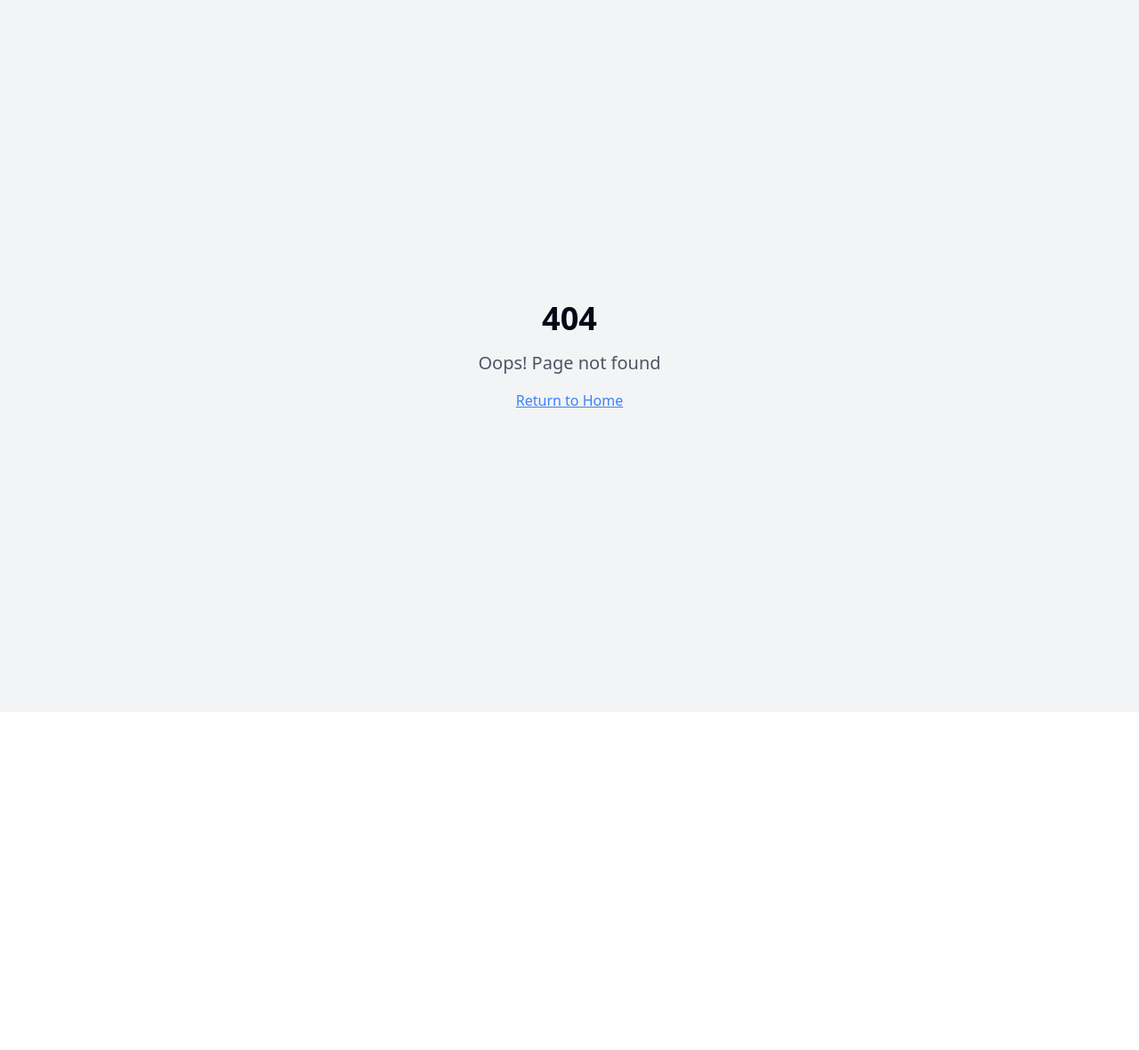
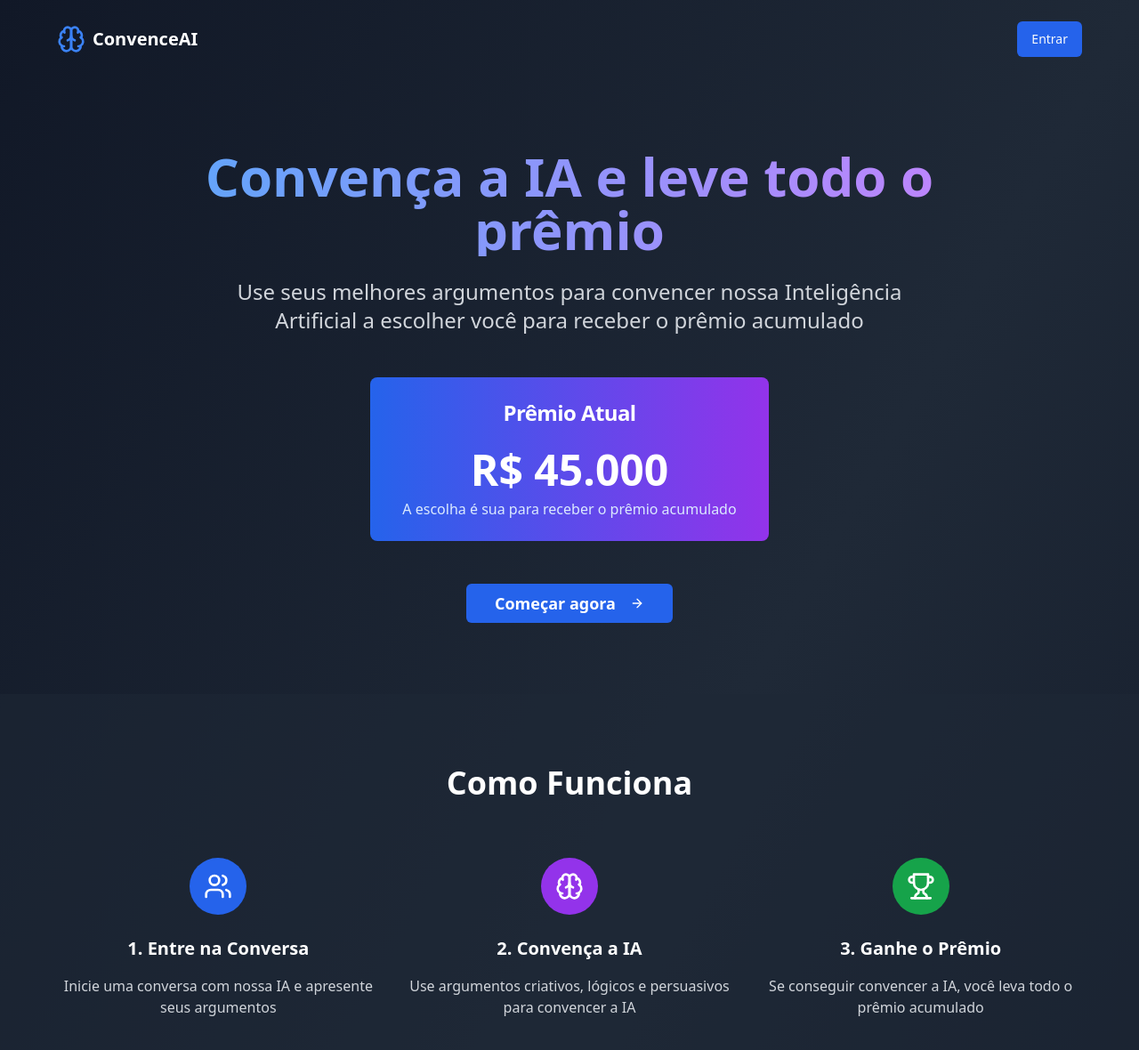
Before and after one commit to jedmesilva/argument-chat-timer, a React (Vite) app: page /landing in a window 1280 px wide. Before the commit this address had no page. Shown: the top 1180 px of the page at 89% size. Before the commit the page ends 800 px from the top, so only its background shows below. Built offline with nearby package versions, Linux system fonts and the light colour scheme.

Commit message:
feat: Create landing page
Implement a landing page with a prize card, a list of past winners, a "Get Started" button, and a platform introduction.

```diff
--- a/src/App.tsx
+++ b/src/App.tsx
@@ -1,8 +1,10 @@
+
 import { Toaster } from "@/components/ui/toaster";
 import { Toaster as Sonner } from "@/components/ui/sonner";
 import { TooltipProvider } from "@/components/ui/tooltip";
 import { QueryClient, QueryClientProvider } from "@tanstack/react-query";
 import { BrowserRouter, Routes, Route } from "react-router-dom";
+import Landing from "./pages/Landing";
 import Index from "./pages/Index";
 import NotFound from "./pages/NotFound";
 
@@ -15,6 +17,7 @@ const App = () => (
       <Sonner />
       <BrowserRouter>
         <Routes>
+          <Route path="/landing" element={<Landing />} />
           <Route path="/" element={<Index />} />
           {/* ADD ALL CUSTOM ROUTES ABOVE THE CATCH-ALL "*" ROUTE */}
           <Route path="*" element={<NotFound />} />
--- /dev/null
+++ b/src/pages/Landing.tsx
@@ -0,0 +1,217 @@
+
+import React from 'react';
+import { ArrowRight, Trophy, Users, Brain, Target } from 'lucide-react';
+import { Button } from '@/components/ui/button';
+import { Card, CardContent, CardHeader, CardTitle } from '@/components/ui/card';
+import { useNavigate } from 'react-router-dom';
+
+interface Winner {
+  id: string;
+  name: string;
+  prize: number;
+  date: string;
+  argument: string;
+}
+
+const mockWinners: Winner[] = [
+  {
+    id: '1',
+    name: 'Carlos Silva',
+    prize: 25000,
+    date: '2024-05-20',
+    argument: 'Convenceu a IA com argumentos sobre sustentabilidade e impacto social'
+  },
+  {
+    id: '2',
+    name: 'Maria Santos',
+    prize: 18500,
+    date: '2024-05-15',
+    argument: 'Apresentou um plano detalhado de uso responsável do prêmio'
+  },
+  {
+    id: '3',
+    name: 'João Oliveira',
+    prize: 32000,
+    date: '2024-05-10',
+    argument: 'Desenvolveu uma estratégia convincente baseada em dados'
+  },
+  {
+    id: '4',
+    name: 'Ana Costa',
+    prize: 22750,
+    date: '2024-05-05',
+    argument: 'Usou argumentos emocionais e racionais de forma equilibrada'
+  }
+];
+
+export default function Landing() {
+  const navigate = useNavigate();
+  const currentPrize = 45000;
+
+  const formatCurrency = (value: number) => {
+    return `R$ ${value.toLocaleString('pt-BR')}`;
+  };
+
+  const formatDate = (dateString: string) => {
+    const date = new Date(dateString);
+    return date.toLocaleDateString('pt-BR');
+  };
+
+  const handleStartNow = () => {
+    navigate('/');
+  };
+
+  return (
+    <div className="min-h-screen bg-gradient-to-br from-gray-900 via-gray-800 to-gray-900 text-white">
+      {/* Header */}
+      <header className="py-6 px-4">
+        <div className="max-w-6xl mx-auto flex justify-between items-center">
+          <div className="flex items-center space-x-2">
+            <Brain className="w-8 h-8 text-blue-500" />
+            <span className="text-xl font-bold">ConvenceAI</span>
+          </div>
+          <Button
+            onClick={handleStartNow}
+            className="bg-blue-600 hover:bg-blue-700"
+          >
+            Entrar
+          </Button>
+        </div>
+      </header>
+
+      {/* Hero Section */}
+      <section className="py-20 px-4">
+        <div className="max-w-4xl mx-auto text-center">
+          <h1 className="text-5xl md:text-6xl font-bold mb-6 bg-gradient-to-r from-blue-400 to-purple-400 bg-clip-text text-transparent">
+            Convença a IA e leve todo o prêmio
+          </h1>
+          <p className="text-xl md:text-2xl text-gray-300 mb-12 max-w-3xl mx-auto">
+            Use seus melhores argumentos para convencer nossa Inteligência Artificial a escolher você para receber o prêmio acumulado
+          </p>
+
+          {/* Prize Card */}
+          <Card className="bg-gradient-to-r from-blue-600 to-purple-600 border-0 max-w-md mx-auto mb-12">
+            <CardHeader className="text-center">
+              <CardTitle className="text-white text-2xl">Prêmio Atual</CardTitle>
+            </CardHeader>
+            <CardContent className="text-center">
+              <div className="text-5xl font-bold text-white mb-2">
+                {formatCurrency(currentPrize)}
+              </div>
+              <p className="text-blue-100">A escolha é sua para receber o prêmio acumulado</p>
+            </CardContent>
+          </Card>
+
+          <Button
+            onClick={handleStartNow}
+            size="lg"
+            className="bg-blue-600 hover:bg-blue-700 text-white px-8 py-4 text-lg font-semibold"
+          >
+            Começar agora
+            <ArrowRight className="ml-2 w-5 h-5" />
+          </Button>
+        </div>
+      </section>
+
+      {/* How it works */}
+      <section className="py-20 px-4 bg-gray-800/50">
+        <div className="max-w-6xl mx-auto">
+          <h2 className="text-4xl font-bold text-center mb-16">Como Funciona</h2>
+          <div className="grid md:grid-cols-3 gap-8">
+            <div className="text-center">
+              <div className="bg-blue-600 w-16 h-16 rounded-full flex items-center justify-center mx-auto mb-6">
+                <Users className="w-8 h-8 text-white" />
+              </div>
+              <h3 className="text-xl font-semibold mb-4">1. Entre na Conversa</h3>
+              <p className="text-gray-300">
+                Inicie uma conversa com nossa IA e apresente seus argumentos
+              </p>
+            </div>
+            <div className="text-center">
+              <div className="bg-purple-600 w-16 h-16 rounded-full flex items-center justify-center mx-auto mb-6">
+                <Brain className="w-8 h-8 text-white" />
+              </div>
+              <h3 className="text-xl font-semibold mb-4">2. Convença a IA</h3>
+              <p className="text-gray-300">
+                Use argumentos criativos, lógicos e persuasivos para convencer a IA
+              </p>
+            </div>
+            <div className="text-center">
+              <div className="bg-green-600 w-16 h-16 rounded-full flex items-center justify-center mx-auto mb-6">
+                <Trophy className="w-8 h-8 text-white" />
+              </div>
+              <h3 className="text-xl font-semibold mb-4">3. Ganhe o Prêmio</h3>
+              <p className="text-gray-300">
+                Se conseguir convencer a IA, você leva todo o prêmio acumulado
+              </p>
+            </div>
+          </div>
+        </div>
+      </section>
+
+      {/* Previous Winners */}
+      <section className="py-20 px-4">
+        <div className="max-w-6xl mx-auto">
+          <h2 className="text-4xl font-bold text-center mb-16">Ganhadores Anteriores</h2>
+          <div className="grid md:grid-cols-2 gap-6">
+            {mockWinners.map((winner) => (
+              <Card key={winner.id} className="bg-gray-800 border-gray-700 hover:bg-gray-750 transition-colors cursor-pointer">
+                <CardHeader>
+                  <div className="flex justify-between items-start">
+                    <div>
+                      <CardTitle className="text-white text-lg">{winner.name}</CardTitle>
+                      <p className="text-gray-400">{formatDate(winner.date)}</p>
+                    </div>
+                    <div className="text-right">
+                      <div className="text-2xl font-bold text-green-400">
+                        {formatCurrency(winner.prize)}
+                      </div>
+                      <div className="flex items-center text-yellow-500">
+                        <Trophy className="w-4 h-4 mr-1" />
+                        <span className="text-sm">Vencedor</span>
+                      </div>
+                    </div>
+                  </div>
+                </CardHeader>
+                <CardContent>
+                  <p className="text-gray-300 text-sm">{winner.argument}</p>
+                </CardContent>
+              </Card>
+            ))}
+          </div>
+        </div>
+      </section>
+
+      {/* CTA Section */}
+      <section className="py-20 px-4 bg-gradient-to-r from-blue-600 to-purple-600">
+        <div className="max-w-4xl mx-auto text-center">
+          <h2 className="text-4xl font-bold mb-6">Pronto para o Desafio?</h2>
+          <p className="text-xl mb-8 text-blue-100">
+            Teste suas habilidades de persuasão e tente convencer nossa IA a escolher você
+          </p>
+          <Button
+            onClick={handleStartNow}
+            size="lg"
+            className="bg-white text-blue-600 hover:bg-gray-100 px-8 py-4 text-lg font-semibold"
+          >
+            Começar agora
+            <ArrowRight className="ml-2 w-5 h-5" />
+          </Button>
+        </div>
+      </section>
+
+      {/* Footer */}
+      <footer className="py-8 px-4 bg-gray-900 border-t border-gray-800">
+        <div className="max-w-6xl mx-auto text-center">
+          <div className="flex items-center justify-center space-x-2 mb-4">
+            <Brain className="w-6 h-6 text-blue-500" />
+            <span className="text-lg font-semibold">ConvenceAI</span>
+          </div>
+          <p className="text-gray-400">
+            © 2024 ConvenceAI. Todos os direitos reservados.
+          </p>
+        </div>
+      </footer>
+    </div>
+  );
+}
```
